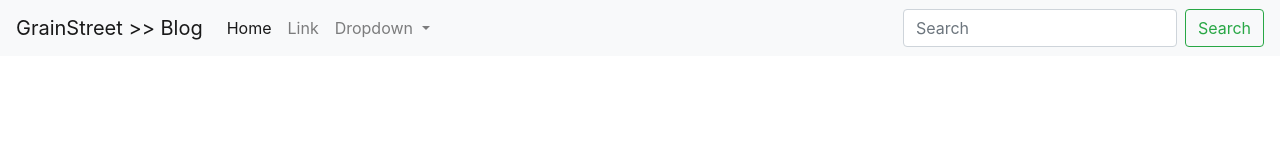
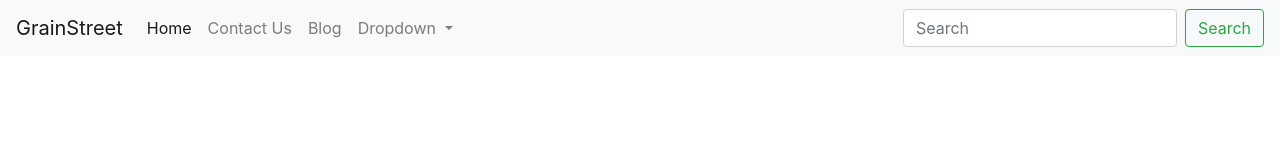
Before and after one commit to rileyDavis42/billturner, a plain HTML site: page contact/contact.html in a window 1280 px wide. Shown: the top 160 px of the page. Drawn offline with nearby package versions, Linux system fonts and the light colour scheme.

Commit message:
Fixed TopNav

```diff
--- a/contact/contact.html
+++ b/contact/contact.html
@@ -10,7 +10,7 @@
 <body>
 <div id="header">
     <nav class="navbar navbar-expand-lg navbar-light bg-light">
-        <a class="navbar-brand" href="../index.html">GrainStreet >> Blog</a>
+        <a class="navbar-brand" href="../index.html">GrainStreet</a>
         <button class="navbar-toggler" type="button" data-toggle="collapse" data-target="#navbarSupportedContent" aria-controls="navbarSupportedContent" aria-expanded="false" aria-label="Toggle navigation">
             <span class="navbar-toggler-icon"></span>
         </button>
@@ -21,7 +21,10 @@
                     <a class="nav-link" href="#">Home <span class="sr-only">(current)</span></a>
                 </li>
                 <li class="nav-item">
-                    <a class="nav-link" href="#">Link</a>
+                    <a class="nav-link" href="../contact/contact.html">Contact Us</a>
+                </li>
+                <li class="nav-item">
+                    <a class="nav-link" href="../blog/blog.html">Blog</a>
                 </li>
                 <li class="nav-item dropdown">
                     <a class="nav-link dropdown-toggle" href="#" id="navbarDropdown" role="button" data-toggle="dropdown" aria-haspopup="true" aria-expanded="false">
```
Also changed, not shown: blog/blog.html (+5 -2 lines), index.html (+1 -1 lines).
